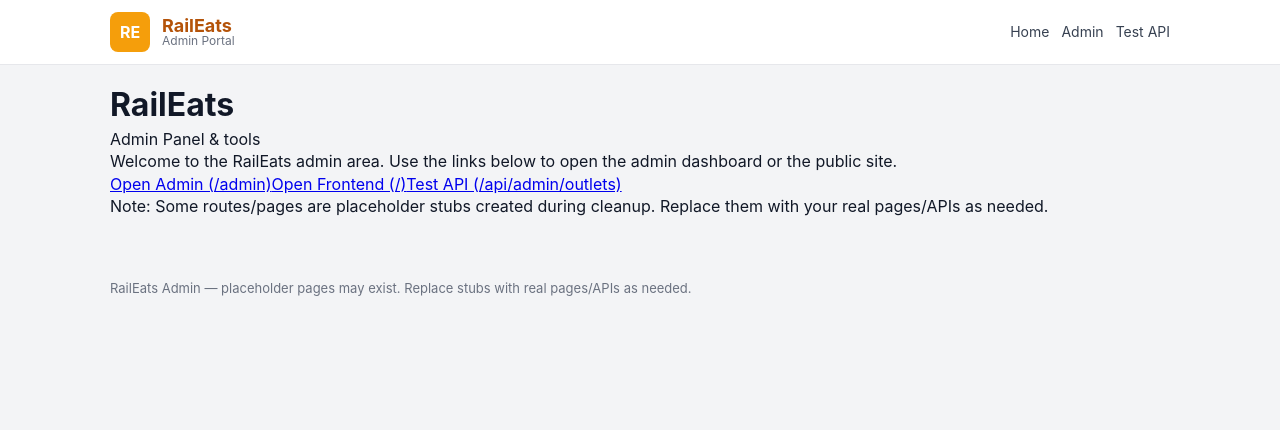
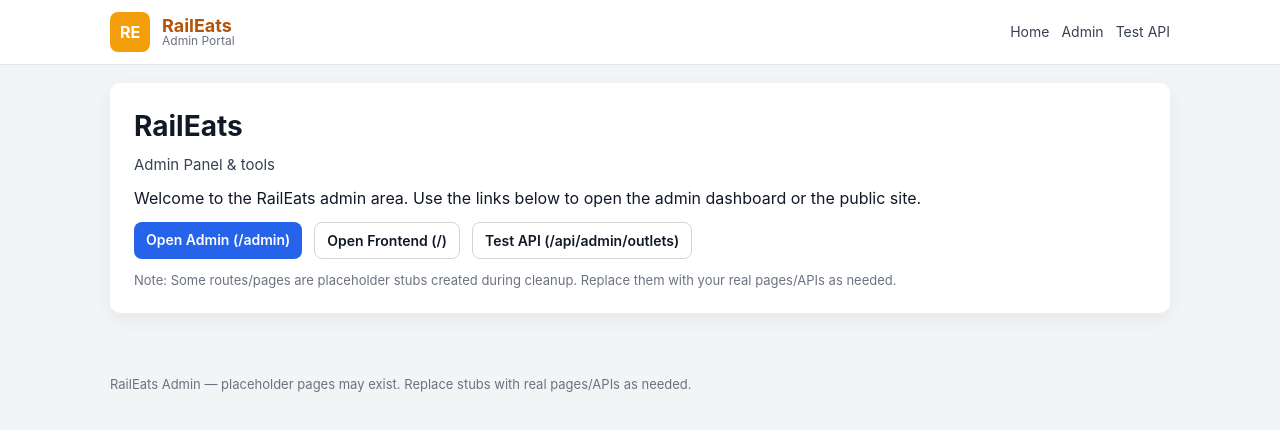
Before and after one commit to raileats/raileats-admin-sep, a Next.js app: page / in a window 1280 px wide. Shown: the top 430 px of the page. Built offline with nearby package versions, Linux system fonts and the light colour scheme.

Commit message:
Update page.tsx

```diff
--- a/app/page.tsx
+++ b/app/page.tsx
@@ -1,52 +1,23 @@
 // app/page.tsx
 import Link from "next/link";
 
-export const metadata = {
-  title: "RailEats Admin",
-  description: "RailEats - Admin portal",
-};
-
 export default function HomePage() {
   return (
-    <main className="min-h-screen flex items-center justify-center bg-gray-50">
-      <div className="max-w-3xl w-full p-8 bg-white rounded-lg shadow">
-        <header className="mb-6">
-          <h1 className="text-2xl font-bold text-yellow-600">RailEats</h1>
-          <p className="text-sm text-gray-600 mt-1">Admin Panel & tools</p>
-        </header>
+    <div className="card">
+      <h1 className="page-title">RailEats</h1>
+      <p className="lead">Admin Panel & tools</p>
 
-        <section className="mb-6">
-          <p className="text-gray-700">
-            Welcome to the RailEats admin area. Use the links below to open the admin dashboard or the public site.
-          </p>
-        </section>
+      <p>Welcome to the RailEats admin area. Use the links below to open the admin dashboard or the public site.</p>
 
-        <div className="flex gap-3">
-          <Link href="/admin" className="inline-block px-4 py-2 rounded bg-blue-600 text-white">
-            Open Admin (/admin)
-          </Link>
+      <div className="links-row" style={{ marginTop: 12 }}>
+        <Link href="/admin" className="btn btn-primary">Open Admin (/admin)</Link>
+        <Link href="/" className="btn btn-ghost">Open Frontend (/)</Link>
+        <a href="/api/admin/outlets" className="btn btn-ghost">Test API (/api/admin/outlets)</a>
+      </div>
 
-          <a
-            href="/"
-            className="inline-block px-4 py-2 rounded border"
-            title="Open frontend root"
-          >
-            Open Frontend (/)
-          </a>
-
-          <a
-            href="/api/admin/outlets"
-            className="inline-block px-4 py-2 rounded border"
-            title="Test outlets API"
-          >
-            Test API (/api/admin/outlets)
-          </a>
-        </div>
-
-        <footer className="mt-6 text-xs text-gray-400">
-          Note: Some routes/pages are placeholder stubs created during cleanup. Replace them with your real pages/APIs as needed.
-        </footer>
-      </div>
-    </main>
+      <p className="footer-note" style={{ marginTop: 12 }}>
+        Note: Some routes/pages are placeholder stubs created during cleanup. Replace them with your real pages/APIs as needed.
+      </p>
+    </div>
   );
 }
```
